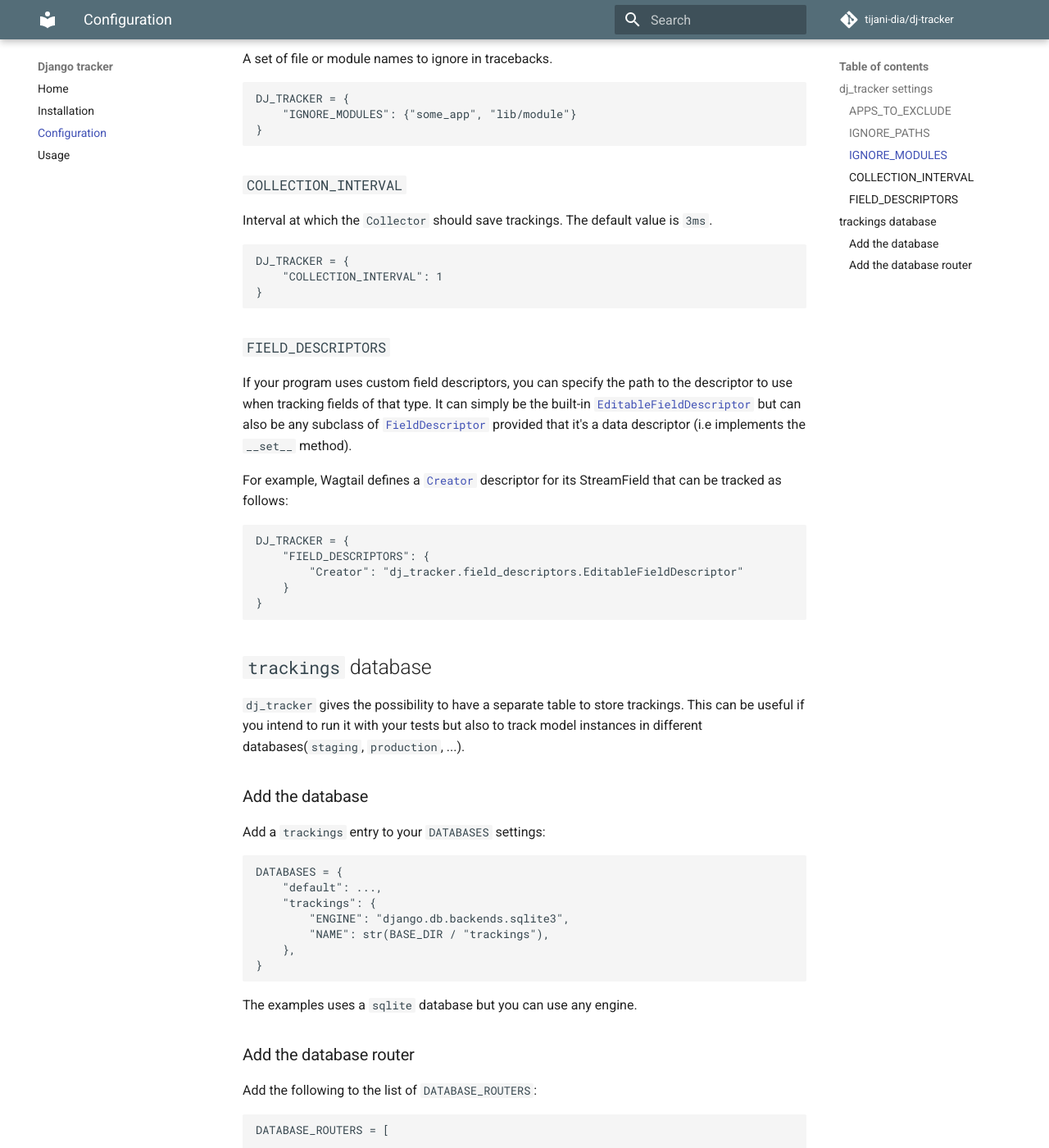
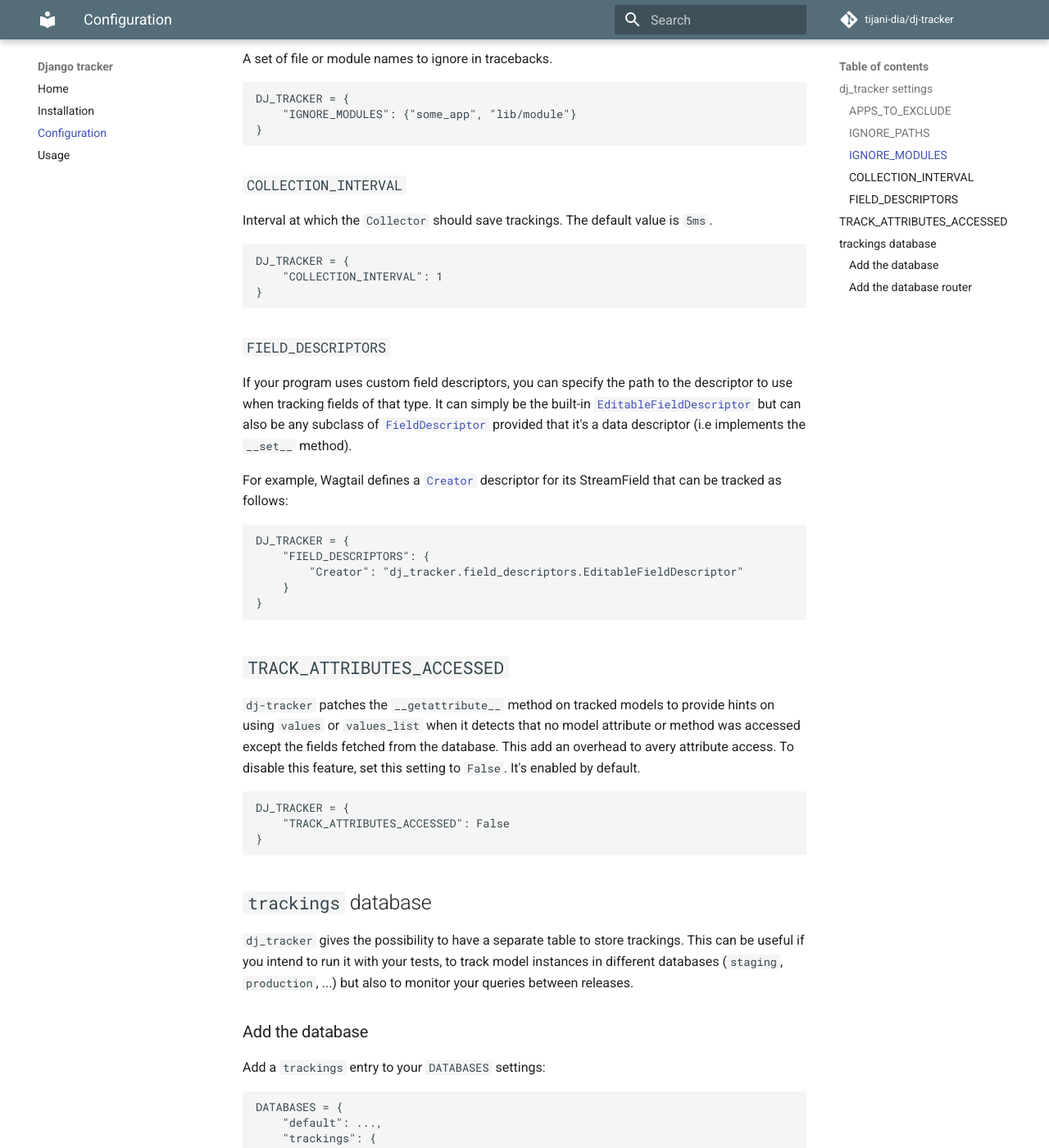
Before and after one commit to Tijani-Dia/dj-tracker, an MkDocs documentation site: the page built from docs/configuration.md, in a window 1280 px wide and 1400 px high, scrolled down 722 px. Shown: the whole window at 82% size. Built offline with MkDocs 1.6.1 and Material for MkDocs 9.7.7, drawn with Linux system fonts in a browser that asks for light colours; comment, search, counter and statistics services are not loaded.

Commit message:
Update docs

````diff
--- a/docs/configuration.md
+++ b/docs/configuration.md
@@ -37,7 +37,7 @@ DJ_TRACKER = {
 
 ### `COLLECTION_INTERVAL`
 
-Interval at which the `Collector` should save trackings. The default value is `3ms`.
+Interval at which the `Collector` should save trackings. The default value is `5ms`.
 
 ```python
 DJ_TRACKER = {
@@ -59,9 +59,19 @@ DJ_TRACKER = {
 }
 ```
 
+## `TRACK_ATTRIBUTES_ACCESSED`
+
+`dj-tracker` patches the `__getattribute__` method on tracked models to provide hints on using `values` or `values_list` when it detects that no model attribute or method was accessed except the fields fetched from the database. This add an overhead to avery attribute access. To disable this feature, set this setting to `False`. It's enabled by default.
+
+```python
+DJ_TRACKER = {
+    "TRACK_ATTRIBUTES_ACCESSED": False
+}
+```
+
 ## `trackings` database
 
-`dj_tracker` gives the possibility to have a separate table to store trackings. This can be useful if you intend to run it with your tests but also to track model instances in different databases(`staging`, `production`, ...).
+`dj_tracker` gives the possibility to have a separate table to store trackings. This can be useful if you intend to run it with your tests, to track model instances in different databases (`staging`, `production`, ...) but also to monitor your queries between releases.
 
 ### Add the database
 
````
Also changed, not shown: README.md (+7 -1 lines), docs/usage.md (+2 -2 lines), docs/images/dashboard.jpg (added), docs/images/dashboard.png (deleted), docs/images/query-group.png, docs/images/query.png, docs/images/request.jpg (added), docs/images/request.png (deleted).
